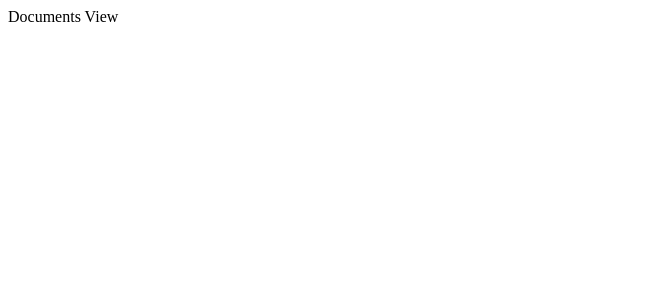
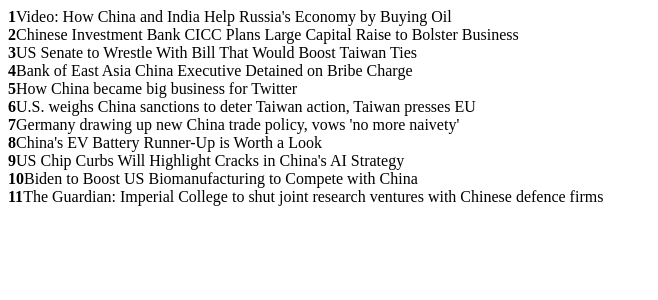
Before and after one commit to SuperSmile0426/Bilby, a React (Vite) app: page /documents in a window 1280 px wide. Shown: the top 300 px of the page, without its empty margins (0-658 px from the left). Built offline with nearby package versions, Linux system fonts and the light colour scheme.

Commit message:
feat: list default documents

```diff
--- /dev/null
+++ b/src/views/Documents/DocumentsList/index.tsx
@@ -0,0 +1,19 @@
+import { IDocument } from "consts";
+import React from "react";
+
+interface DocumentsListProps {
+  documents: IDocument[];
+}
+
+export const DocumentsList: React.FC<DocumentsListProps> = ({ documents }) => {
+  return (
+    <div>
+      {documents.map((document, index) => (
+        <div>
+          <strong>{index + 1}</strong>
+          <span>{document.title}</span>
+        </div>
+      ))}
+    </div>
+  );
+};
--- a/src/views/Documents/index.tsx
+++ b/src/views/Documents/index.tsx
@@ -1,5 +1,7 @@
 import React from "react";
+import { DocumentsList } from "./DocumentsList";
+import { DEFAULT_DOCUMENTS } from "consts";
 
 export const DocumentsView: React.FC = () => {
-  return <div>Documents View</div>;
+  return <DocumentsList documents={DEFAULT_DOCUMENTS} />;
 };
```
